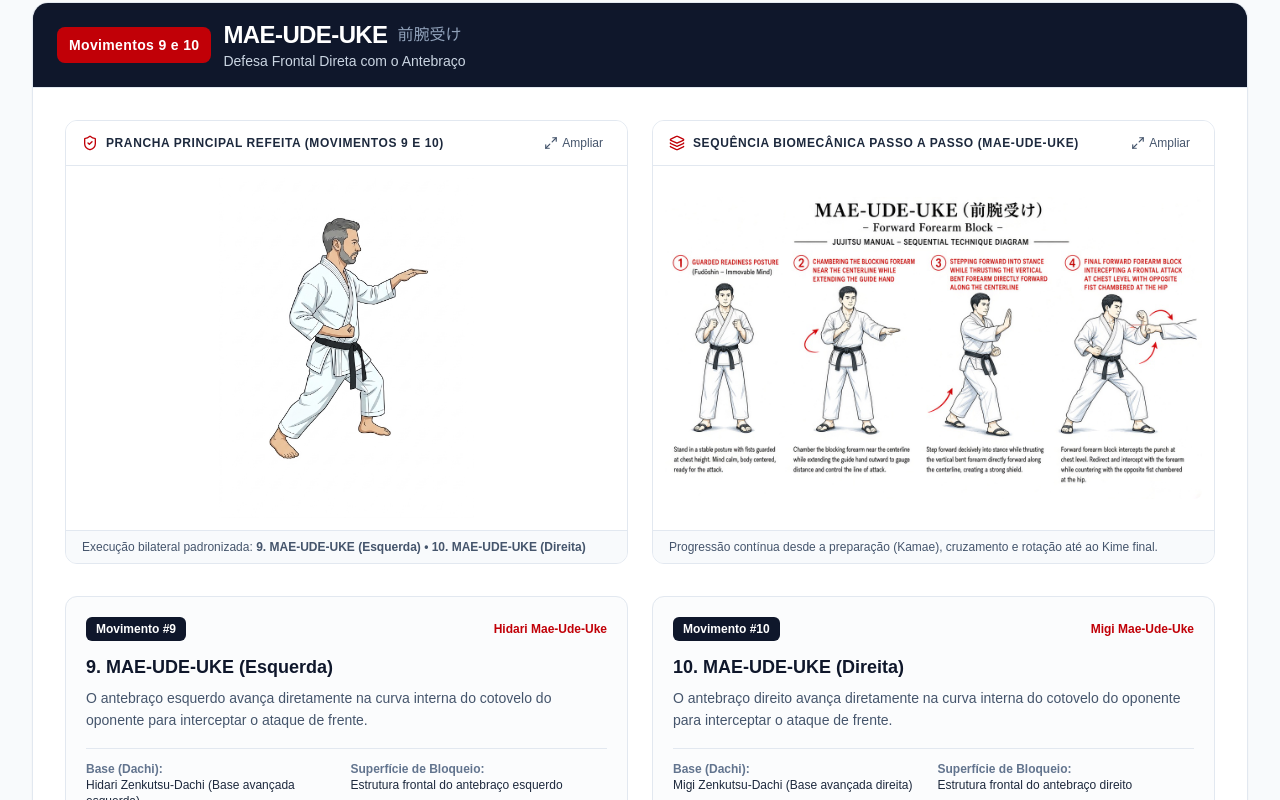
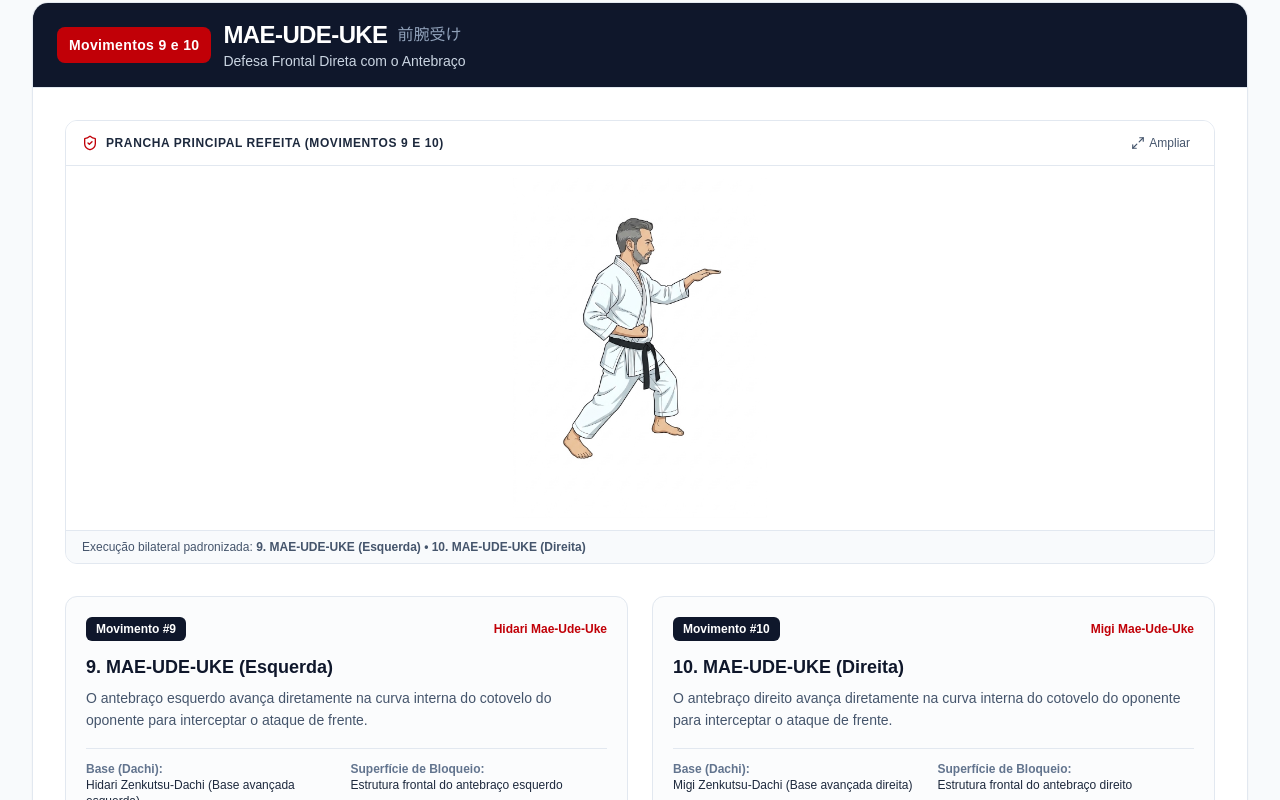
Before and after one commit to magalhaesals/seishinzen, a Next.js app: page / in a window 1280 px wide. Shown: the part 5320-6120 px from the top of the page. Built offline with nearby package versions, Linux system fonts and the light colour scheme.

Commit message:
Hide Mae and Mawashi biomechanical sequence cards
Remove the step-by-step sequence sections for movements 9–10 and 11–12
so those technique groups only show the main plate.

Co-authored-by: Antonio Magalhães <magalhaesals@users.noreply.github.com>

```diff
--- a/src/app/page.tsx
+++ b/src/app/page.tsx
@@ -162,8 +162,12 @@ export default function KataUdeUkeManualPage() {
             </div>
 
             <div className="p-6 lg:p-8 space-y-8">
-              {/* Primary Redesigned Illustrations Grid (Main Dual Panel + Step-by-step Strip) */}
-              <div className="grid grid-cols-1 gap-6 lg:grid-cols-2">
+              {/* Primary Redesigned Illustrations Grid (Main Dual Panel + optional Step-by-step Strip) */}
+              <div
+                className={`grid grid-cols-1 gap-6 ${
+                  group.sequenceIllustration ? "lg:grid-cols-2" : ""
+                }`}
+              >
                 {/* Main Left/Right Illustration Card */}
                 <div className="group flex flex-col overflow-hidden rounded-xl border border-slate-200 bg-slate-50/60">
                   <div className="flex items-center justify-between border-b border-slate-200 bg-white px-4 py-2.5">
@@ -224,6 +228,7 @@ export default function KataUdeUkeManualPage() {
                 </div>
 
                 {/* Step-by-Step Progression Strip Card */}
+                {group.sequenceIllustration ? (
                   <div className="group flex flex-col overflow-hidden rounded-xl border border-slate-200 bg-slate-50/60">
                     <div className="flex items-center justify-between border-b border-slate-200 bg-white px-4 py-2.5">
                       <div className="flex items-center gap-2">
@@ -236,7 +241,7 @@ export default function KataUdeUkeManualPage() {
                         type="button"
                         onClick={() =>
                           setLightboxImage({
-                          src: group.sequenceIllustration,
+                            src: group.sequenceIllustration!,
                             caption: `Sequência Passo a Passo — ${group.groupTitle}`,
                           })
                         }
@@ -250,7 +255,7 @@ export default function KataUdeUkeManualPage() {
                     <div
                       onClick={() =>
                         setLightboxImage({
-                        src: group.sequenceIllustration,
+                          src: group.sequenceIllustration!,
                           caption: `Sequência Passo a Passo — ${group.groupTitle}`,
                         })
                       }
@@ -264,10 +269,11 @@ export default function KataUdeUkeManualPage() {
                     </div>
 
                     <div className="border-t border-slate-200 bg-slate-50 px-4 py-2 text-xs text-slate-600">
-                    Progressão contínua desde a preparação (Kamae), cruzamento e
-                    rotação até ao Kime final.
+                      Progressão contínua desde a preparação (Kamae), cruzamento
+                      e rotação até ao Kime final.
                     </div>
                   </div>
+                ) : null}
               </div>
 
               {/* Individual Movement Cards + Interactive Vector Diagrams */}
--- a/src/data/kataMovements.ts
+++ b/src/data/kataMovements.ts
@@ -22,7 +22,8 @@ export interface KataTechniqueGroup {
   wasMissingInOriginalDoc: boolean;
   originalIssueNote: string;
   mainIllustration: string;
-  sequenceIllustration: string;
+  /** Omit to hide the step-by-step biomechanical sequence card. */
+  sequenceIllustration?: string;
   originalMediaFiles: string[];
   /** When true, show one technique illustration only (no left/right pair). */
   singleIllustration?: boolean;
@@ -326,7 +327,6 @@ export const KATA_UDE_UKE_GROUPS: KataTechniqueGroup[] = [
     originalIssueNote:
       "",
     mainIllustration: "/illustrations/09_10_mae_ude_uke.jpg",
-    sequenceIllustration: "/illustrations/seq_mae_ude_uke.jpg",
     originalMediaFiles: [],
     movements: [
       {
@@ -395,7 +395,6 @@ export const KATA_UDE_UKE_GROUPS: KataTechniqueGroup[] = [
     originalIssueNote:
       "",
     mainIllustration: "/illustrations/11_12_mawashi_ude_uke.jpg",
-    sequenceIllustration: "/illustrations/seq_mawashi_ude_uke.jpg",
     originalMediaFiles: [],
     movements: [
       {
```
Also changed, not shown: public/illustrations/seq_mae_ude_uke.jpg (deleted), public/illustrations/seq_mawashi_ude_uke.jpg (deleted). Lines whose indentation alone changed are shown as unchanged.
